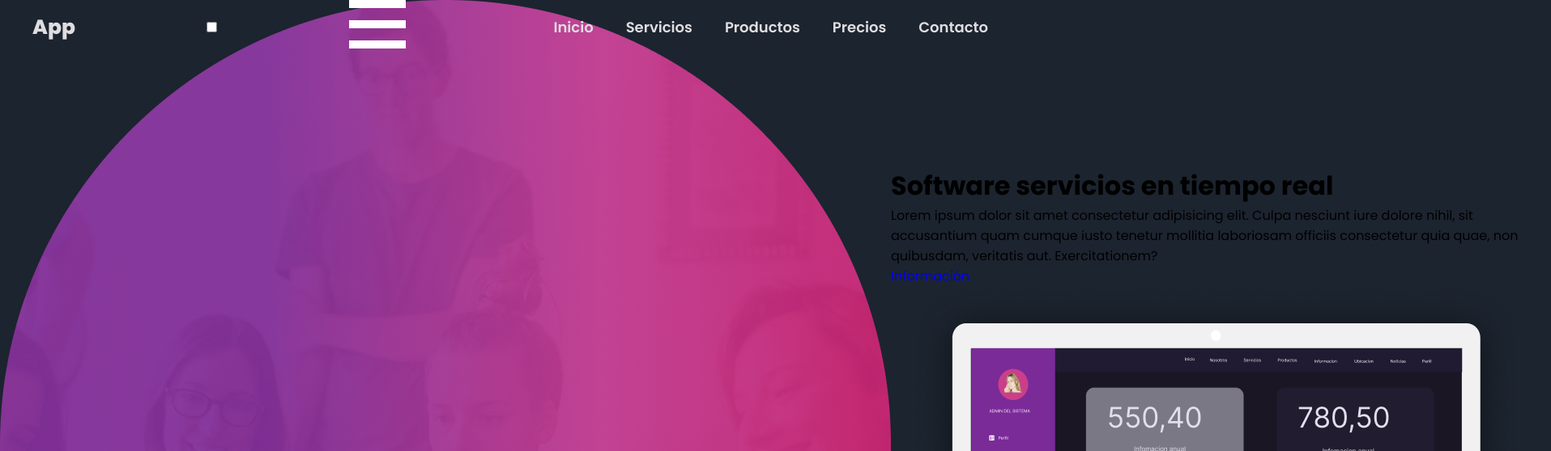
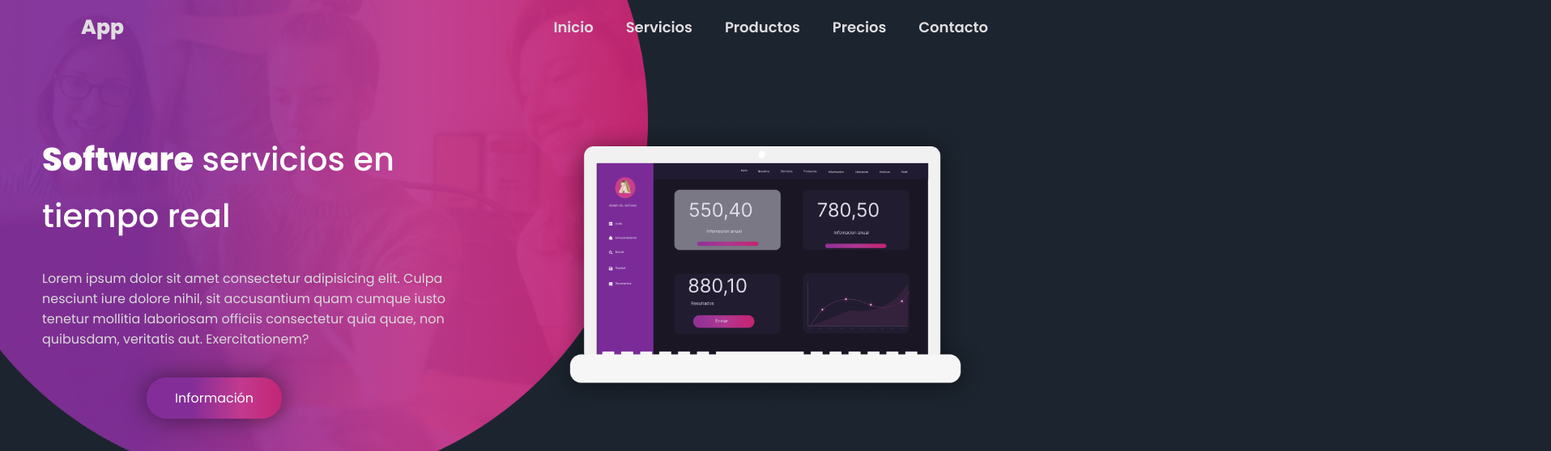
Before and after one commit to Ariel-Sq/PaginaWeb-HtmlCss-DivCode, a plain HTML site: page index.html in a window 1280 px wide. Shown: the top 558 px of the page at 81% size, 1915 px wide, since content can reach past the window. Drawn offline with Linux system fonts and the light colour scheme.

Commit message:
trabajando el header

```diff
--- a/style.css
+++ b/style.css
@@ -16,7 +16,7 @@ body {
 
 .container {
     max-width: 1200px;
-    margin: auto;
+    margin: 0 auto;
 }
 
 .header {
@@ -38,9 +38,12 @@ body {
 }
 
 .logo {
+    margin-top: 0;
+    margin-left: 5%;
     color: #dfdde0;
     font-size: 25px;
     font-weight: 800;
+
 }
 
 .menu .navbar ul li {
@@ -55,3 +58,81 @@ body {
     display: block;
     font-weight: 600;
 }
+
+.menu .navbar ul li a:hover {
+    color: #fd00ad;
+}
+
+#menu {
+    display: none;
+}
+
+.menu-icono {
+    width: 25px;
+}
+
+.menu label {
+    cursor: pointer;
+    display: none;
+}
+
+.bg {
+    position:absolute;
+    width: 900px;
+    z-index: -1;
+    left: -100px;
+    top: -300px;
+}
+
+.header-content {
+    display: flex;
+}
+
+.header-txt {
+    padding: 1%;
+    width: 45%;
+    margin-top: 10%;
+}
+
+.header-txt  h1 {
+    font-size: 40px;
+    line-height: 70px;
+    color: #fefffd;
+    font-weight: 500;
+    margin-bottom: 30px;
+}
+
+.header-txt span {
+    font-weight: 800;
+}
+
+.header-txt p {
+    color: #d9d9d9;
+    font-size: 16px;
+    margin-bottom: 35px;
+}
+
+.header-img {
+    width: 50%;
+}
+
+.lap {
+    margin-top: 20%;
+    margin-left: 15%;
+    width: 550px;
+}
+
+.btn-1 {
+    margin-left: 25%;
+    display: inline-block;
+    padding: 13px 35px;
+    color: #fefffb;
+    border-radius: 25px;
+    background: linear-gradient(
+        90deg,
+        rgba(131,45,153,1) 33%,
+        rgba(193, 58, 143, 1) 69%,
+        rgba(196, 37, 116,1) 100%
+    );
+    box-shadow: 0 0 30px rgba(0,0,0,0.5);
+}
```
